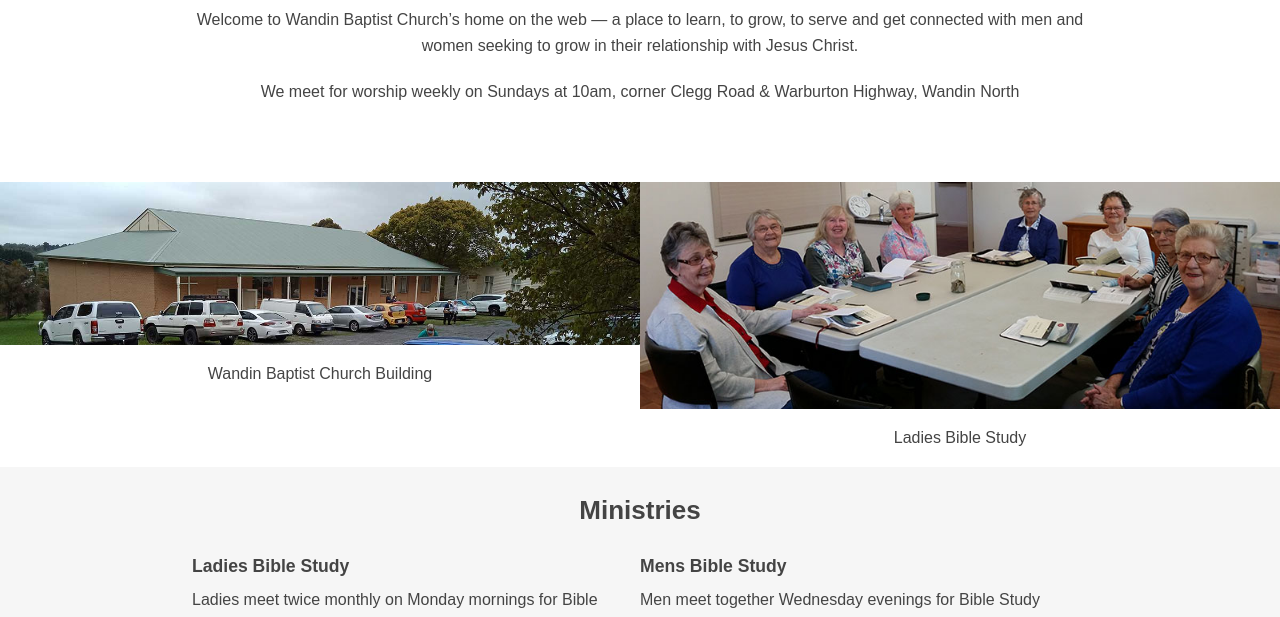
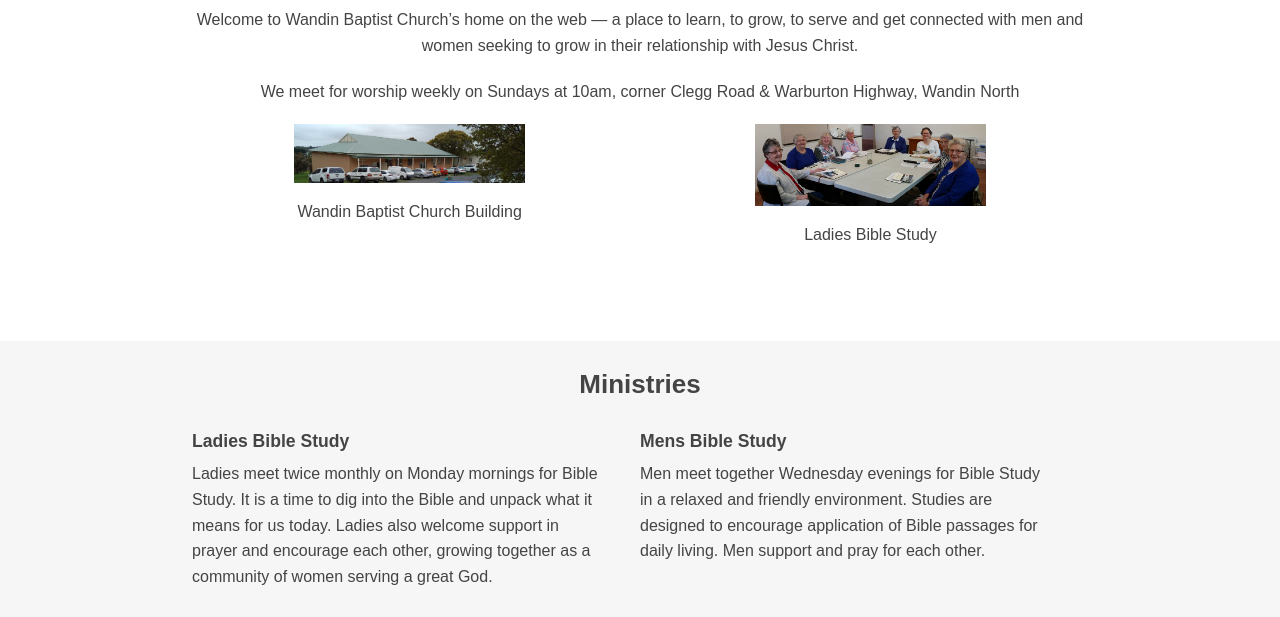
Before and after one commit to wandinbaptistchurch/wandinbaptistchurch.github.io, a plain HTML site: page index.html in a window 1280 px wide. Shown: the part 737-1354 px from the top of the page. Drawn offline with nearby package versions, Linux system fonts and the light colour scheme; a web font is replaced by a local one.

Commit message:
Add files via upload

```diff
--- a/index.html
+++ b/index.html
@@ -8,30 +8,13 @@
   <meta name="viewport" content="width=device-width, initial-scale=1.0">
   <link rel="stylesheet" href="assets/css/main.css">
   <style>
-    @media screen and (min-width: 800px) {
-    .photo--grid {
-        display: flex;
-        justify-content: space-between;
-    }
 
-    .photo--grid figure {
-        margin: 0;
-        flex: 1;
-        height: auto;
-
-    }
-}
-.photo--grid figcaption {
-    text-align:center;
-    margin: 1rem 0;
-}
-
-
-.logo img {
-    display: block;
-    width: auto;
+    .photo--grid img {
+      margin: 0 auto;
+      width: 50%;
     }
   </style>
+
 </head>
 
 <body>
@@ -72,7 +55,6 @@
     <p>Welcome to Wandin Baptist Church’s home on the web &mdash; a place to learn, to grow, to serve and get connected
       with men and women seeking to grow in their relationship with Jesus Christ.</p>
     <p>We meet for worship weekly on Sundays at 10am, corner Clegg Road &amp; Warburton Highway, Wandin North</p>
-  </article>
     <div class="photo--grid">
       <figure>
         <img src="assets/img/Wandin-Baptist-with-cars.jpg" alt="Church building with multiple cars parked in front of it">
@@ -83,6 +65,8 @@
         <figcaption>Ladies Bible Study</figcaption>
       </figure>
     </div>
+  </article>
+
 
 
 
```
Lines whose indentation alone changed are shown as unchanged.
